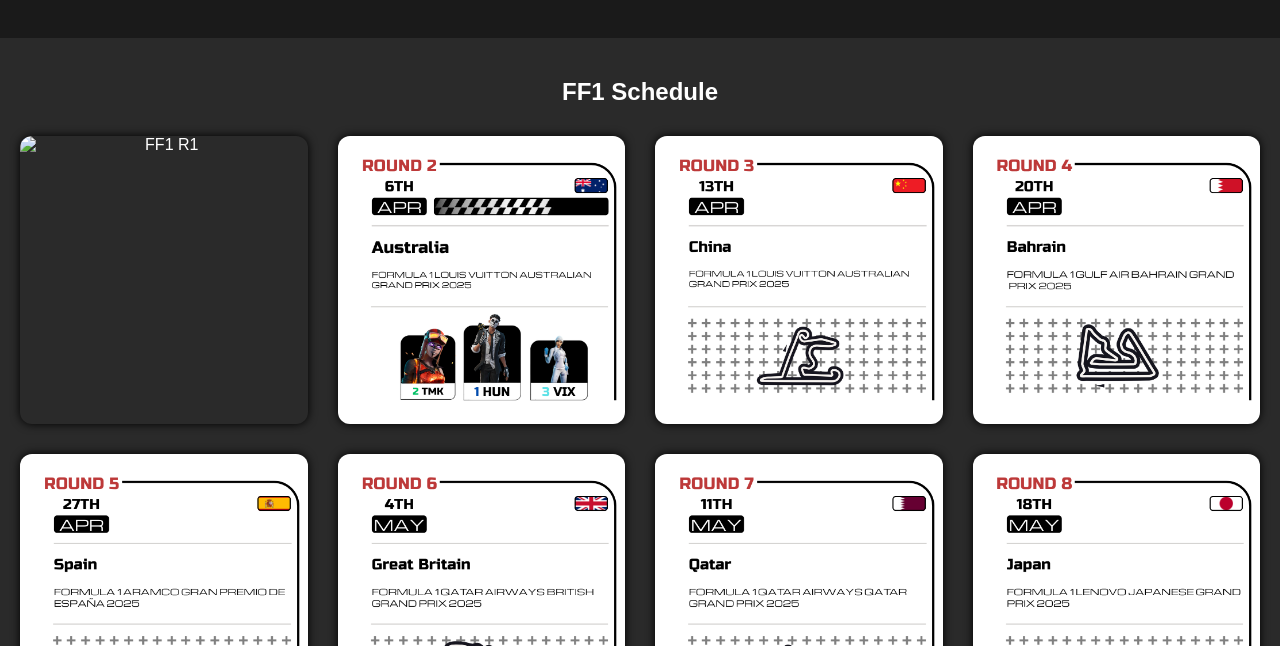
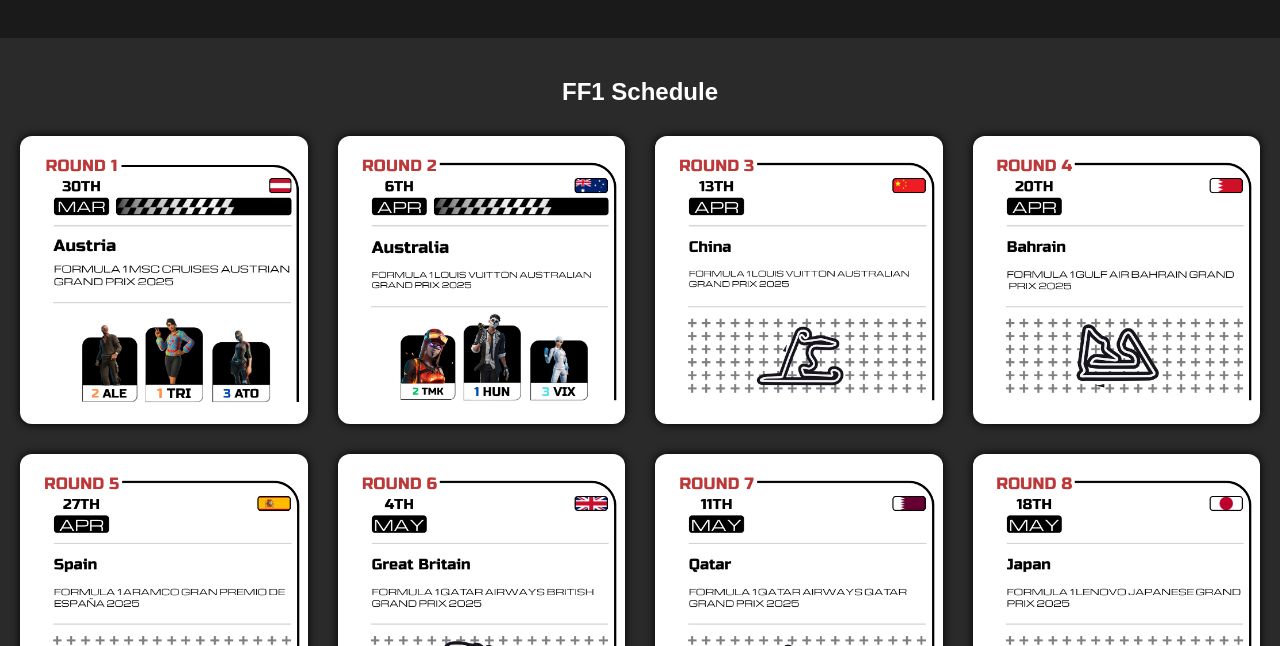
Before and after one commit to FormulaFortnite/Website, a plain HTML site: page Schedule.html in a window 1280 px wide. Shown: the part 154-800 px from the top of the page. Drawn offline with Linux system fonts and the light colour scheme; files whose address does not match are found by name.

Commit message:
Update Schedule.html

```diff
--- a/Schedule.html
+++ b/Schedule.html
@@ -34,7 +34,7 @@
     <div class="schedule-section">
         <h2>FF1 Schedule</h2>
         <div class="schedule-grid">
-            <img src="FF1 Schedule/FF1-R1.png" alt="FF1 R1">
+            <img src="FF1-R1.png" alt="FF1 R1">
             <img src="FF1 Schedule/FF1-R2.png" alt="FF1 R2">
             <img src="FF1 Schedule/FF1-R3.png" alt="FF1 R3">
             <img src="FF1 Schedule/FF1-R4.png" alt="FF1 R4">
```
